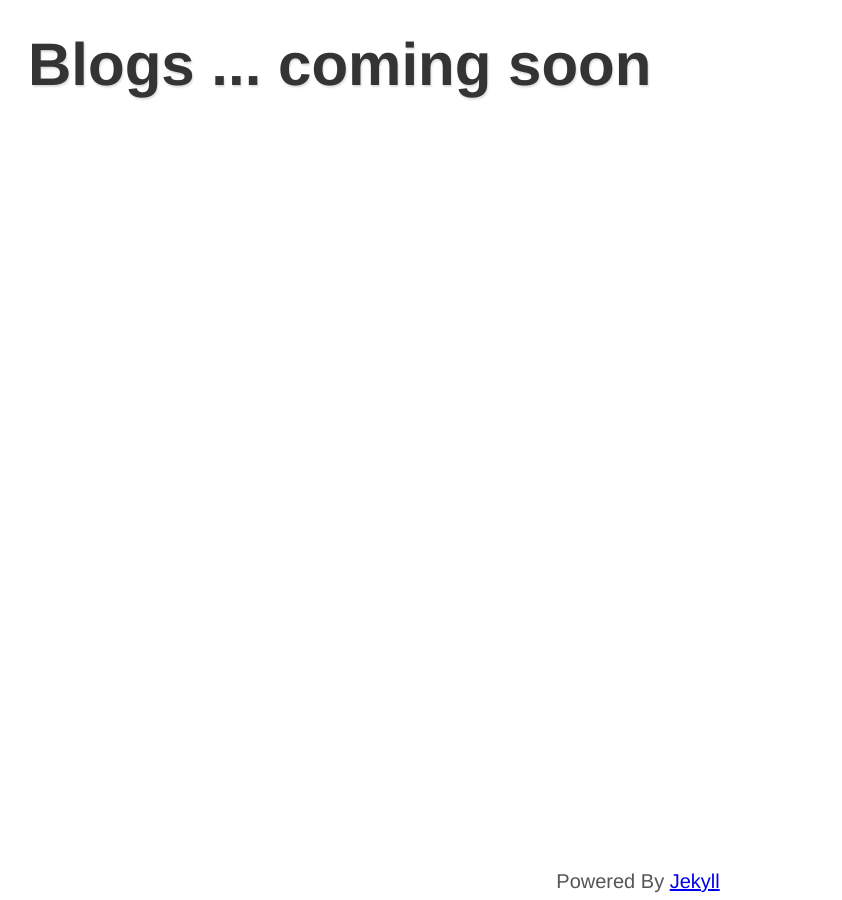
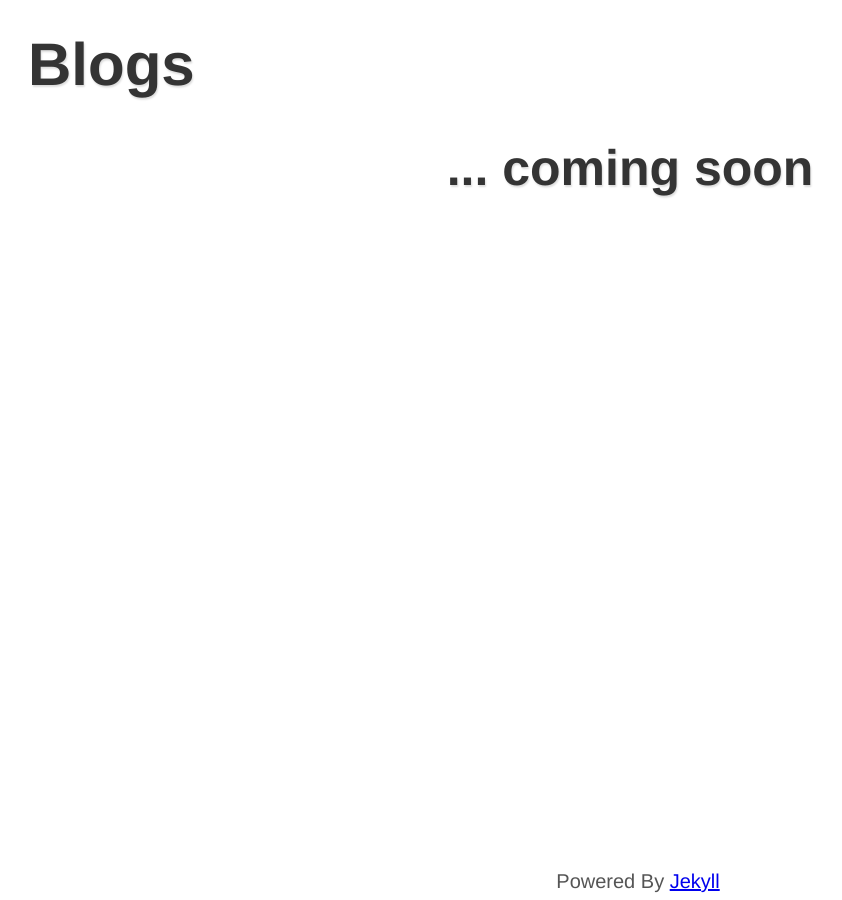
Before and after one commit to dtinblack/dtinblack.github.io, a Jekyll site: the page built from index.html, in a window 1280 px wide. Shown: the whole page, without its empty margins (10-852 px from the left). Built offline with Jekyll 4.4.1, drawn with Linux system fonts in a browser that asks for light colours.

Commit message:
updated style.css

```diff
--- a/assets/css/style.css
+++ b/assets/css/style.css
@@ -8,6 +8,16 @@ h1 {
   text-shadow: 1px 2px 2px #ddd;
 }
 
+h2 {
+
+  margin: 40px;
+  font-size: 50px;
+  color: #343434;
+  text-align: center;
+  text-shadow: 1px 2px 2px #ddd;
+
+}
+
 div {
    font-size: 20px;
    text-align: center;
--- a/index.html
+++ b/index.html
@@ -4,5 +4,6 @@ title: Blog
 ---
 
 <section>
-  <h1>Blogs ... coming soon</h1>
+  <h1>Blogs</h1>
+  <h2> ... coming soon</h2>
 </section>
```
